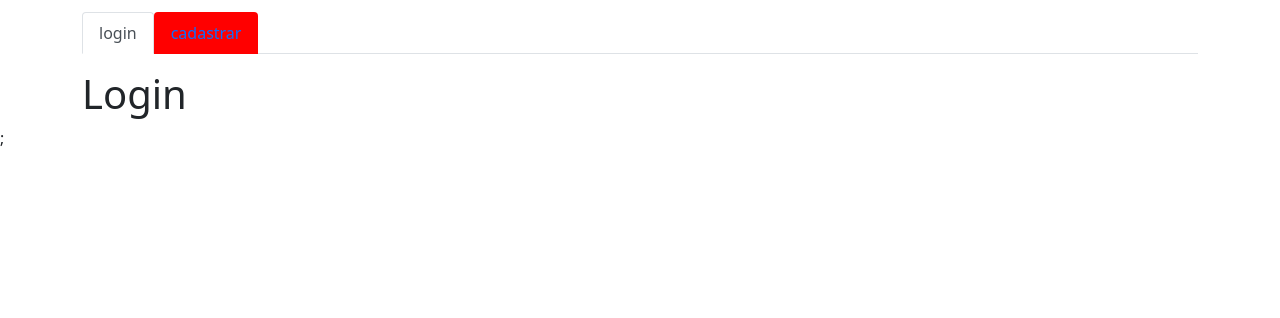
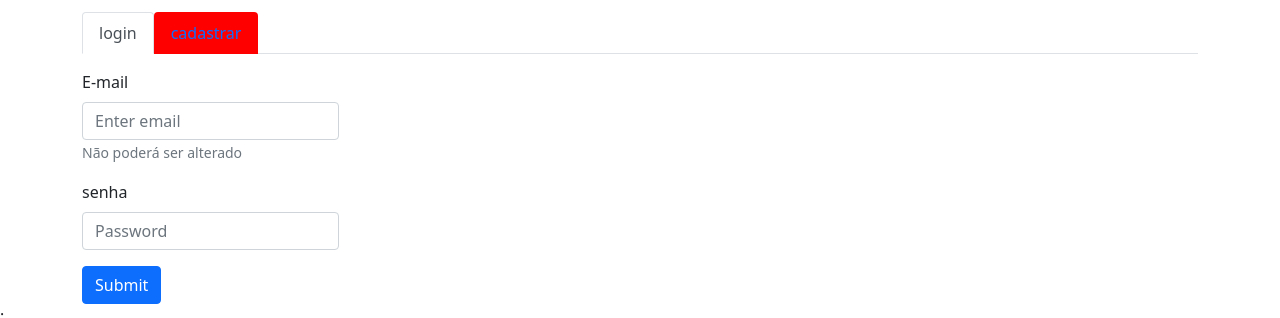
Before and after one commit to victor-magaldi/studies-firebase, a React (Create React App) app: page / in a window 1280 px wide. Both pictures are taken after a click on the tab "login". Shown: the part 525-843 px from the top of the page. Before the commit the page ends 800 px from the top, so only its background shows below. Built offline with nearby package versions, Linux system fonts and the light colour scheme; no server answers; the database is empty.

Commit message:
init form

```diff
--- a/src/components/FormLogin.jsx
+++ b/src/components/FormLogin.jsx
@@ -1,5 +1,29 @@
 import React from "react";
+import { Button, Form } from "react-bootstrap";
 
 export function FormLogin() {
-  return <div>FormLogin</div>;
+  const handleSubmit = (evt) => {
+    evt.preventDefault();
+    const formData = new FormData(evt.target);
+    console.log("formData", formData);
+
+    console.log("formData", formData.entries());
+  };
+  return (
+    <Form onSubmit={handleSubmit}>
+      <Form.Group className="mb-3" controlId="formBasicEmail">
+        <Form.Label>E-mail</Form.Label>
+        <Form.Control type="email" placeholder="Enter email" name="email" />
+        <Form.Text className="text-muted">Não poderá ser alterado</Form.Text>
+      </Form.Group>
+
+      <Form.Group className="mb-3" controlId="formBasicPassword">
+        <Form.Label>senha</Form.Label>
+        <Form.Control type="password" placeholder="Password" name="password" />
+      </Form.Group>
+      <Button variant="primary" type="submit">
+        Submit
+      </Button>
+    </Form>
+  );
 }
--- a/src/pages/Login.jsx
+++ b/src/pages/Login.jsx
@@ -1,5 +1,6 @@
 import React from "react";
 import { Col, Container, Row, Tabs, Tab } from "react-bootstrap";
+import { FormLogin } from "../components/FormLogin";
 
 import style from "./style.module.css";
 
@@ -22,7 +23,7 @@ export function Login() {
               eventKey="login"
               title="login"
             >
-              <h1>Login</h1>
+              <FormLogin />
             </Tab>
             <Tab
               tabClassName={style?.RegisterTabBtn}
```
